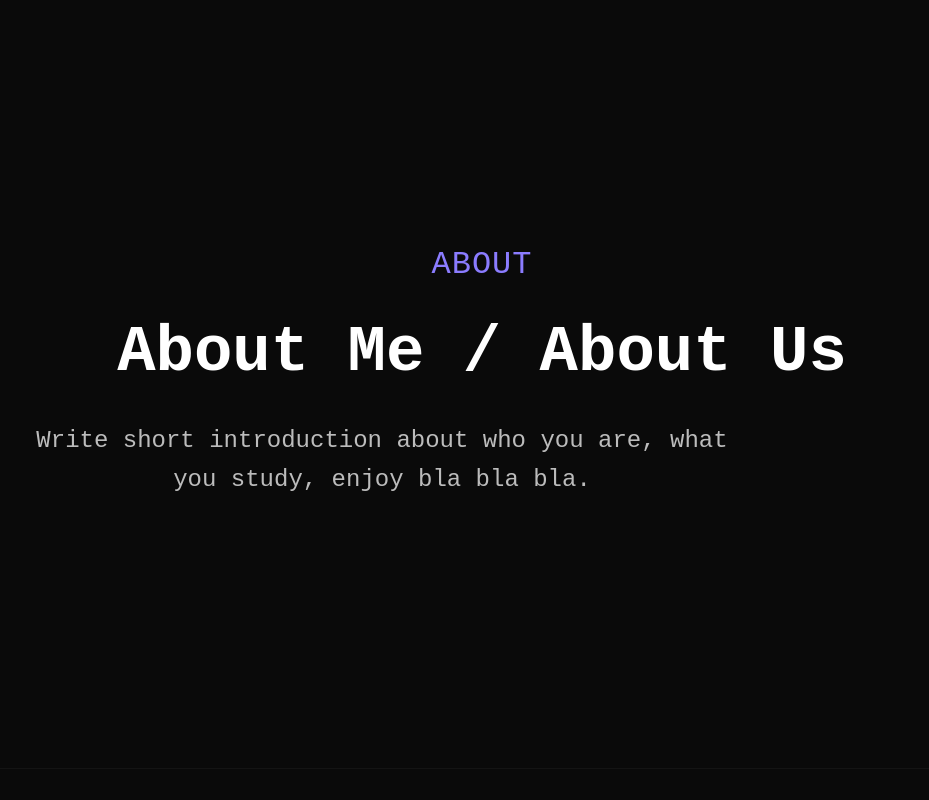
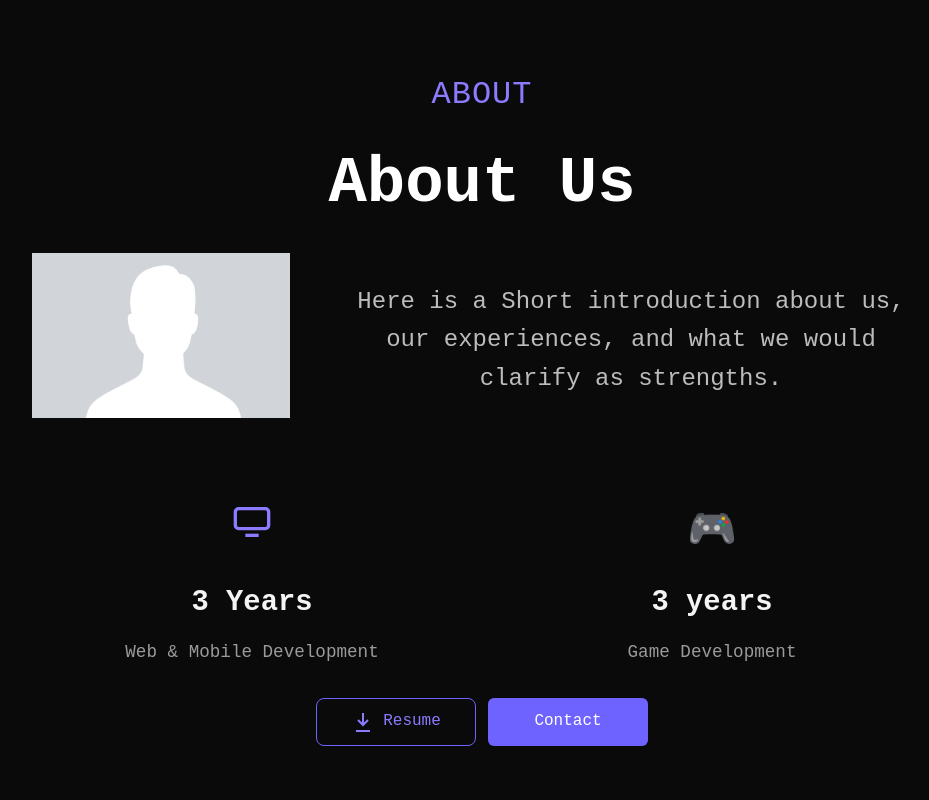
Before and after one commit to Juhe20/Portfolio-website, a website: page PortfolioProject/public/index.html in a window 1280 px wide. Shown: the part 4020-4820 px from the top of the page, without its empty margins (158-1087 px from the left). Drawn offline with Linux system fonts and the light colour scheme.

Commit message:
added my shit to main files, hell yea!

```diff
--- a/PortfolioProject/public/css/style.css
+++ b/PortfolioProject/public/css/style.css
@@ -208,3 +208,78 @@
     font-size: 1.5rem;
   }
 }
+  .resume-list{
+    display: flex;
+  gap: 12px;
+   justify-content: center;
+  }
+  .resume-list a{
+    width: 160px;
+    justify-content: center;
+  }
+  .about-strengths{
+    display: grid;
+    grid-template-columns: repeat(2,1fr);
+    gap: 20px;
+    margin-top: 40px;
+
+  }
+  .strength-card{
+    background-color: #949494;
+    padding: 32px;
+    border-radius: 14px;
+    background: #0a0a0a;
+    transition: all 0.25s ease;
+    text-align: center;
+
+  }
+  .strength-icon {
+    font-size: 40px;
+    color: #8b7cff;
+    margin-bottom: 16px;
+  }
+  .strength-card h3 {
+    font-size: 1.8rem;
+    margin-bottom: 12px;
+  }
+  .strength-card p {
+    font-size: 1.1rem;
+    color: #9a9a9a;
+  }
+  .contact-btn {
+  display: inline-flex;
+  align-items: center;
+  gap: 8px;                   /* space between text and icon */
+  padding: 10px 14px;
+  font-size: 1rem;
+  border-radius: 6px;
+
+  background-color: #6f63ff;
+  color: white;
+  text-decoration: none;
+  border: none;
+
+  transition: all 0.2s ease;
+}
+.contact-btn:hover {
+  background-color: #8b7cff;
+  transform: translateY(-2px);
+  box-shadow: 0 4px 12px rgba(111, 99, 255, 0.3);
+}
+.contact-links {
+  display: flex;
+  justify-content: center;
+  gap: 28px;
+  margin-top: 40px;
+}
+.about-container {
+  display: flex;
+  align-items: center;
+  justify-content: space-between;
+  gap: 40px;
+}
+.about-image img {
+  max-width: 300px;
+  width: 100%;
+  height: auto;
+}
--- a/PortfolioProject/public/index.html
+++ b/PortfolioProject/public/index.html
@@ -26,7 +26,7 @@
       <a href="#projects">Projects</a>
       <a href="#about">About</a>
       <a href="#contact">Contact</a>
-      <a href="cv/YourCV.pdf" download class="resume-btn">
+      <a href="cv/ASCv.pdf" target="_blank" class="resume-btn">
 
           <!-- SVG icon (this is NOT loaded from a file, it's written directly here) -->
   <svg class="resume-icon"  xmlns="http://www.w3.org/2000/svg"
@@ -223,13 +223,66 @@
 </div>
 
 
-     <section id="about" class="section">
+<section id="about" class="section">
       <div class="section-content">
         <p class="eyebrow">About</p>
-        <h2>About Me / About Us</h2>
-        <p class="section-text">
-          Write short introduction about who you are, what you study, enjoy bla bla bla.
-        </p>
+        <h2>About Us</h2>
+        <div class="about-container">
+<div class="about-image">
+    <img src="Images/Picture.png" alt="Profile picture">
+  </div>
+  <!-- LEFT: text -->
+  <div class="about-text">
+    <p class="section-text">
+      Here is a Short introduction about us, our experiences, and what we would clarify as strengths.
+    </p>
+  </div>
+</div>
+        <div class="about-strengths">
+  <div class="strength-card">
+    <div class="strength-icon">
+  <svg xmlns="http://www.w3.org/2000/svg"
+       width="40" height="40"
+       viewBox="0 0 24 24"
+       fill="none"
+       stroke="currentColor"
+       stroke-width="2">
+    <rect x="2" y="4" width="20" height="12" rx="2"/>
+    <path d="M8 20h8"/>
+  </svg>
+</div>
+    <h3>3 Years</h3>
+    <p>Web & Mobile Development</p>
+  </div>
+
+    <div class="strength-card">
+  <div class="strength-icon">🎮</div>
+  <h3>3 years</h3>
+  <p>Game Development</p>
+</div>
+</div>
+        <div class="resume-list">
+    <a href="cv/ASCv.pdf" target="_blank" class="resume-btn">
+
+          <!-- SVG icon (this is NOT loaded from a file, it's written directly here) -->
+  <svg class="resume-icon"  xmlns="http://www.w3.org/2000/svg"
+       width="16" height="16" viewBox="0 0 24 24"
+       fill="none" stroke="currentColor" stroke-width="2">
+           <!-- vertical line of arrow -->
+    <path d="M12 3v12"></path>
+        <!-- arrow head -->
+    <path d="M7 10l5 5 5-5"></path>
+        <!-- bottom line -->
+    <path d="M5 21h14"></path>
+  </svg>
+    <!-- Text next to the icon -->
+      <span>Resume</span>
+      </a>
+      <a href="#contact" class="contact-btn">
+        <span>Contact</span>
+      </a>
+    </div>
+
       </div>
     </section>
 
@@ -239,8 +292,22 @@
         <p class="eyebrow">Contact</p>
         <h2>Let’s Connect</h2>
         <p class="section-text">
-          This section will later include your contact form, links, email, and social profiles.
+          This section includes links to different websites and platforms where you can find us. Feel free to reach out and connect!
         </p>
+<div class="contact-links">
+
+  <a href="https://www.linkedin.com/" target="_blank" class="resume-btn">
+    LinkedIn
+  </a>
+
+  <a href="https://github.com/yourusername" target="_blank" class="resume-btn">
+    GitHub
+</a>
+
+  <a href="https://www.facebook.com" target="_blank" class="resume-btn">
+    Facebook
+  </a>
+</div>
       </div>
     </section>
   </main>
```
Also changed, not shown: PortfolioProject/public/AboutMe.html (+1 -1 lines), PortfolioProject/public/Images/Picture.png (renamed from PortfolioProject/public/cv/Picture.png), 2 other files.
